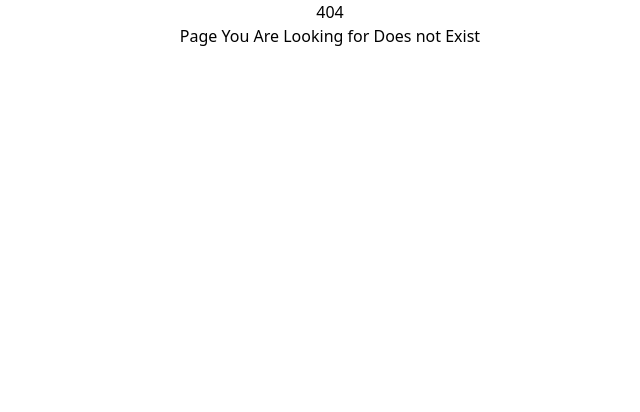
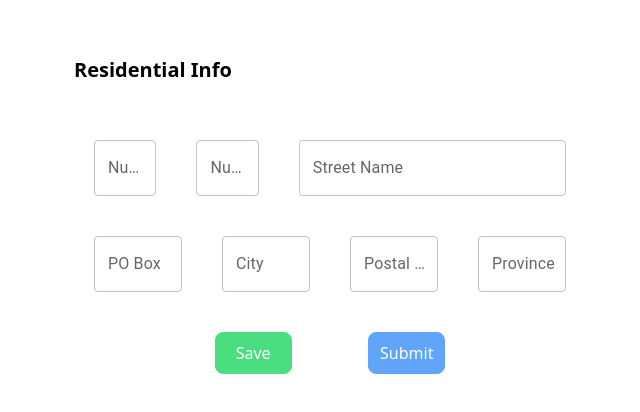
Before and after one commit to LearnerSamuelX/or_frontend, a React (Create React App) app: page /application/1/ii in a window 1280 px wide. Before the commit this address had no page. Shown: the top 412 px of the page, without its empty margins (310-950 px from the left). Built offline with nearby package versions, Linux system fonts and the light colour scheme.

Commit message:
main:residential info form in place

```diff
--- a/src/App.tsx
+++ b/src/App.tsx
@@ -5,6 +5,7 @@ import { BrowserRouter, Routes, Route } from "react-router-dom";
 import Homepage from './pages/Homepage';
 import NotFound from './pages/NotFound';
 import PersonalInfo from './pages/PersonalInfo';
+import ResidentialInfo from './pages/ResidentialInfo';
 
 function App() {
   return (
@@ -13,7 +14,8 @@ function App() {
         <Routes>
           {/* <Route path="/" element={<Home />} /> */}
           <Route path="/" element={<Homepage />} />
-          <Route path="/application/:id" element={<PersonalInfo />} />
+          <Route path="/application/:id/i" element={<PersonalInfo />} />
+          <Route path="/application/:id/ii" element={<ResidentialInfo />} />
           <Route path="*" element={<NotFound />} />
         </Routes>
       </BrowserRouter>
--- a/src/pages/PersonalInfo.tsx
+++ b/src/pages/PersonalInfo.tsx
@@ -6,7 +6,7 @@ import React, { useEffect, useState } from 'react';
 function PersonalInfo(): JSX.Element {
     return (
         <div className='flex flex-col w-2/5 mx-auto'>
-            <div className='p-9 text-2xl m-5 font-bold'>
+            <div className='py-9 text-xl mt-5 font-bold text-left'>
                 <h1>Personal Information</h1>
             </div>
             <div>
--- /dev/null
+++ b/src/pages/ResidentialInfo.tsx
@@ -0,0 +1,49 @@
+import { TextField, InputLabelProps } from '@mui/material';
+import React, { useEffect, useState } from 'react';
+
+function ResidentialInfo(): JSX.Element {
+    return (
+        <div className='flex flex-col w-2/5 mx-auto'>
+            <div className='py-9 text-xl mt-5 font-bold text-left'>
+                <h1>Residential Info</h1>
+            </div>
+            <div>
+                <div className='flex flex-row'>
+                    <div className='p-5 w-1/5'>
+                        <TextField label="Number" variant="outlined" fullWidth />
+                    </div>
+                    <div className='p-5 w-1/5'>
+                        <TextField label="Number" variant="outlined" fullWidth />
+                    </div>
+                    <div className='p-5 w-3/5'>
+                        <TextField label="Street Name" variant="outlined" fullWidth />
+                    </div>
+                </div>
+                <div className='flex flex-row'>
+                    <div className='p-5 w-3/5'>
+                        <TextField label="PO Box" variant="outlined" fullWidth />
+                    </div>
+                    <div className='p-5 w-3/5'>
+                        <TextField label="City" variant="outlined" fullWidth />
+                    </div>
+                    <div className='p-5 w-3/5'>
+                        <TextField label="Postal Code" variant="outlined" fullWidth />
+                    </div>
+                    <div className='p-5 w-3/5'>
+                        <TextField label="Province" variant="outlined" fullWidth />
+                    </div>
+                </div>
+            </div>
+            <div className='flex flex-row mt-5 mx-auto w-3/5'>
+                <div className='border border-green-400 rounded-lg bg-green-400 w-1/4 mx-auto text-base p-2 cursor-pointer'>
+                    <p className='text-white'>Save</p>
+                </div>
+                <div className='border border-blue-400 rounded-lg bg-blue-400 w-1/4 mx-auto text-base p-2 cursor-pointer'>
+                    <p className='text-white'>Submit</p>
+                </div>
+            </div>
+        </div>
+    )
+}
+
+export default ResidentialInfo
```
